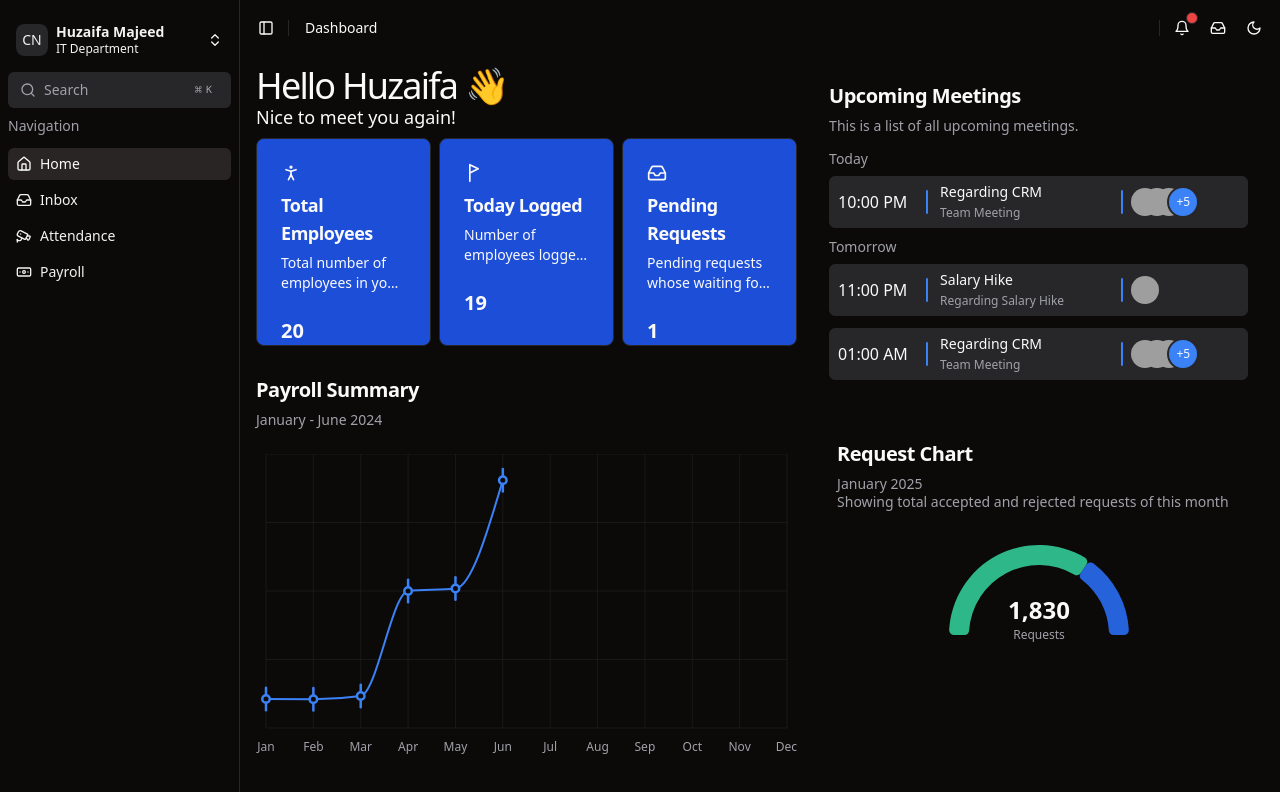
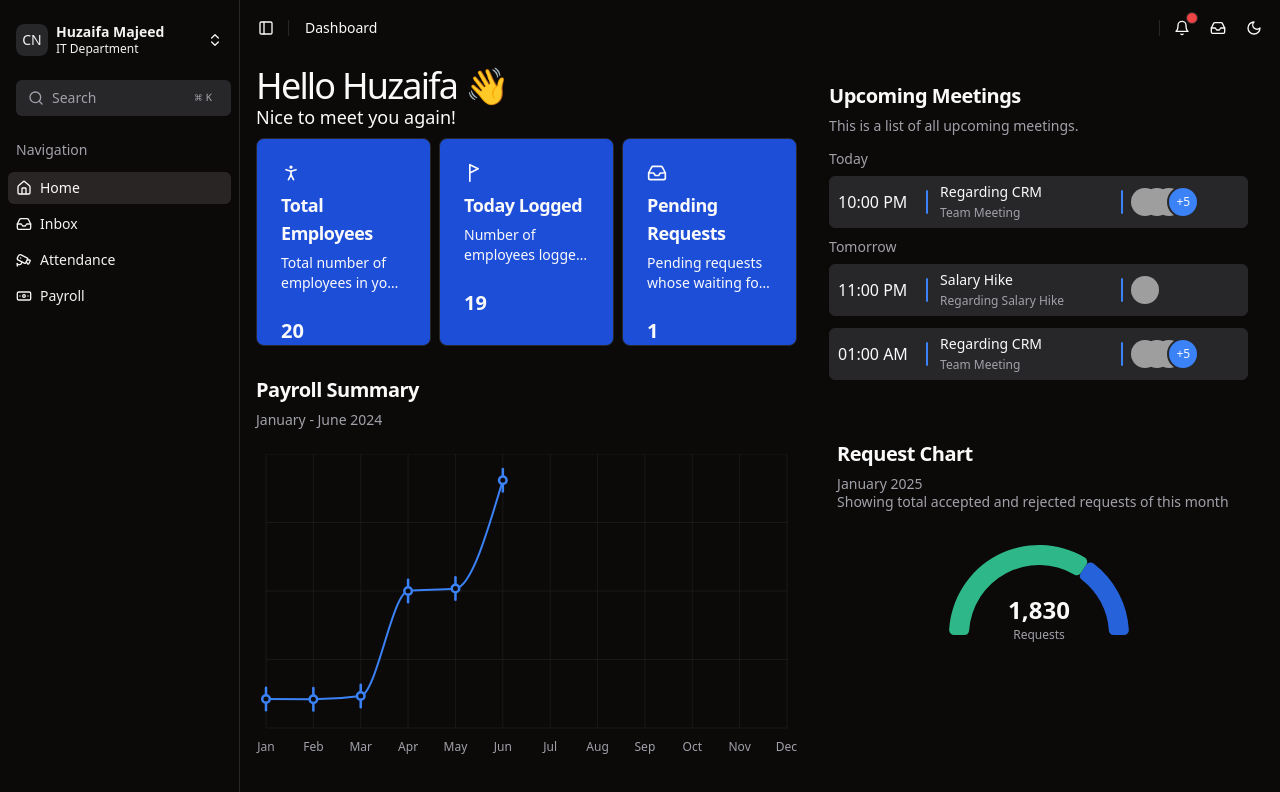
Before and after one commit to Zaif-Ali/HRM-Client, a React (Vite) app: page / in a window 1280 px wide. Shown: the top 792 px of the page. Built offline with nearby package versions, Linux system fonts and the light colour scheme; grey boxes are pictures that could not be loaded.

Commit message:
fix some sidebar spacing

```diff
--- a/src/components/Sidebar/command-box.tsx
+++ b/src/components/Sidebar/command-box.tsx
@@ -1,6 +1,5 @@
 import React from 'react';
 import {
-  Command,
   CommandDialog,
   CommandEmpty,
   CommandGroup,
@@ -8,7 +7,6 @@ import {
   CommandItem,
   CommandList,
   CommandSeparator,
-  CommandShortcut,
 } from '@/components/ui/command';
 import { Button } from '../ui/button';
 import { Search } from 'lucide-react';
@@ -33,7 +31,7 @@ const CommandBox = () => {
         variant="secondary"
         size={'sm'}
         onClick={() => setOpen(true)}
-        className="flex items-center justify-between gap-1 text-muted-foreground"
+        className="flex items-center justify-between gap-1 text-muted-foreground ml-2 my-2"
       >
         <div className="flex items-center">
           <Search className="mr-2 h-4 w-4 " />
--- a/src/components/Sidebar/nav-main.tsx
+++ b/src/components/Sidebar/nav-main.tsx
@@ -25,7 +25,7 @@ export function NavMain() {
     <SidebarMenu>
       {navigationRoutes.map((section) => (
         <React.Fragment key={section.title}>
-          <Label className="mb-2 text-sm font-normal text-muted-foreground">
+          <Label className="ml-2 my-2 text-sm font-normal text-muted-foreground">
             {section.title}
           </Label>
           {section.items.map((item) => (
```
